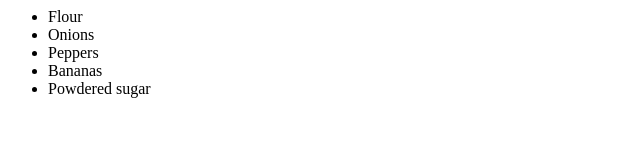
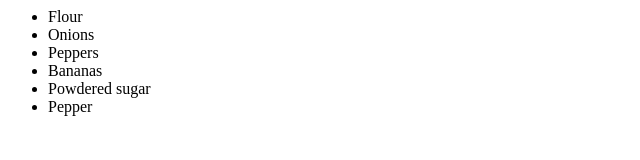
Before and after one commit to jperrone1/shoppinglist, a plain HTML site: page index.html in a window 1280 px wide. Shown: the full height of the page, 0-640 px from the left. Drawn offline with Linux system fonts and the light colour scheme.

Commit message:
Adding pepper.

```diff
--- a/index.html
+++ b/index.html
@@ -6,6 +6,7 @@
 			<li>Peppers</li>
 			<li>Bananas</li>
 			<li>Powdered sugar</li>
+			<li>Pepper</>
 
 		</ul>
 	</body>
```
